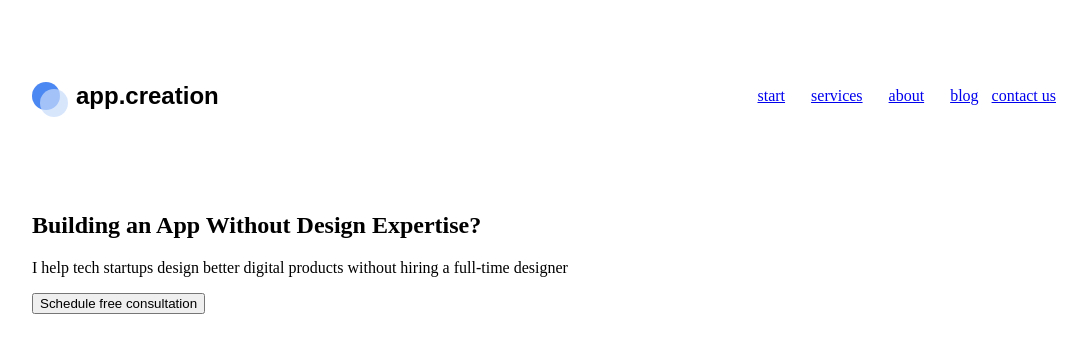
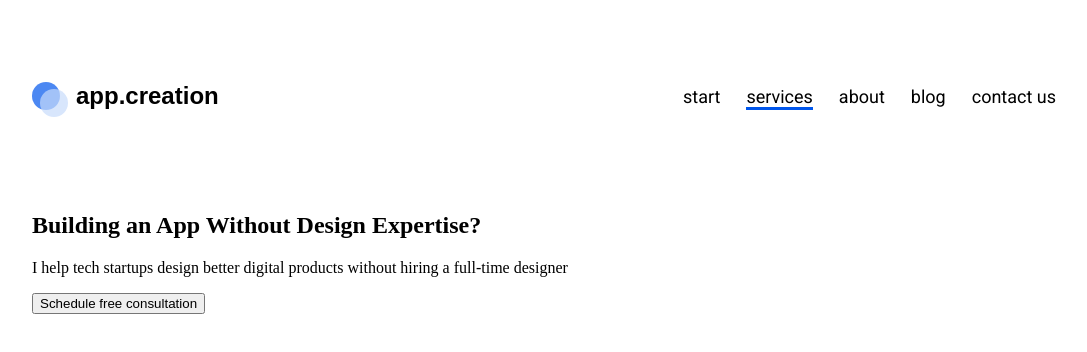
Before and after one commit to WebHeroSchool/Shevcov, a plain HTML site: page index.html in a window 1280 px wide. Shown: the whole page, without its empty margins (96-1183 px from the left). Drawn offline with Linux system fonts and the light colour scheme.

Commit message:
урок №7 загрузить файлы index.html и styles.css с стилями шапки и меню

```diff
--- a/index.html
+++ b/index.html
@@ -19,7 +19,7 @@
         </div>
         <nav class="menu">
             <a class="menu__item" href="#">start</a>
-            <a class="menu__item" href="#">services</a>
+            <a class="menu__item menu__item_activ" href="#">services</a>
             <a class="menu__item" href="#">about</a>
             <a class="menu__item" href="#">blog</a>
             <a class="menu__item" href="#">contact us</a>
--- a/styles.css
+++ b/styles.css
@@ -51,9 +51,35 @@ body {
 }
 
 .menu__item {
-  padding: 0 13px;
+  position: relative;
+  margin-right: 26px;
+  font: 500 18px/21px Roboto, Arial, helvetica, sans-serif;
+  color: #000;
+  text-decoration: none;
+  transition: opacity .5s;
+}
+
+.menu__item:after {
+  position: absolute;;
+  left: 0;
+  display: block;
+  content: '';
+  width: 0;
+  height: 3px;
+  background: #0056EC;
+  opacity: 0;
+  transition: opacity .5s, width .5s;
 }
 
 .menu__item:last-child {
-  padding: 0;
+  margin-right: 0;
 }
+
+.menu__item:hover{
+  opacity: .5;
+}
+
+.menu__item:hover:after, .menu__item_activ:after{
+  opacity: 1;
+  width: 100%;
+}
```
